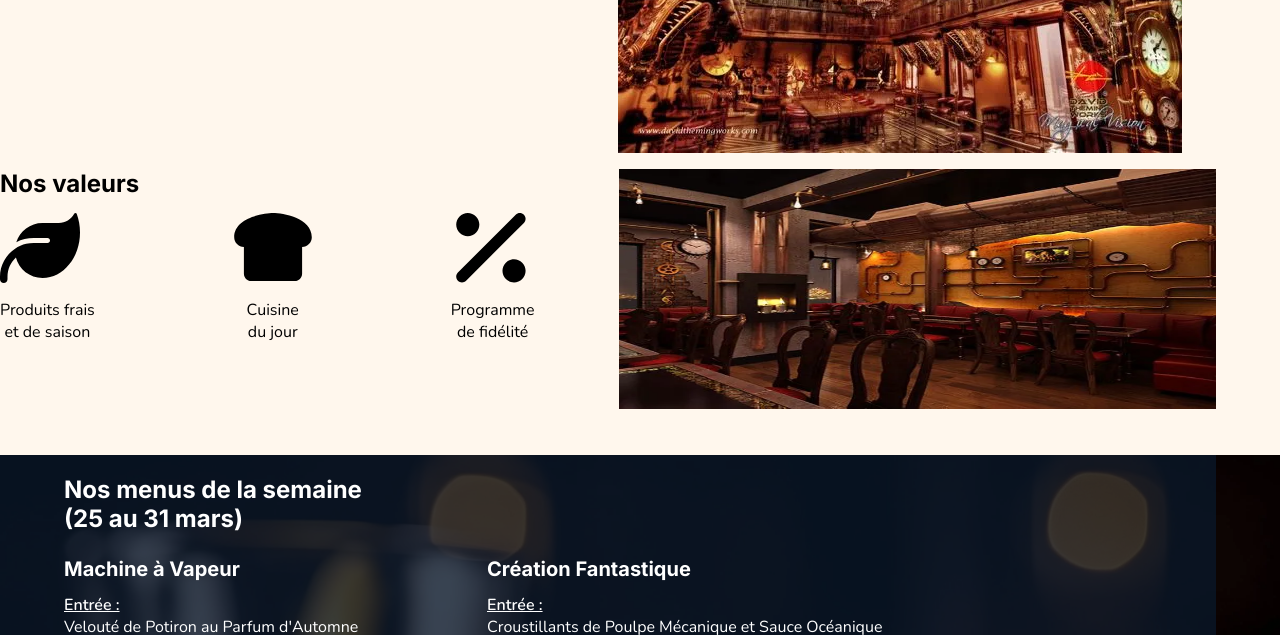
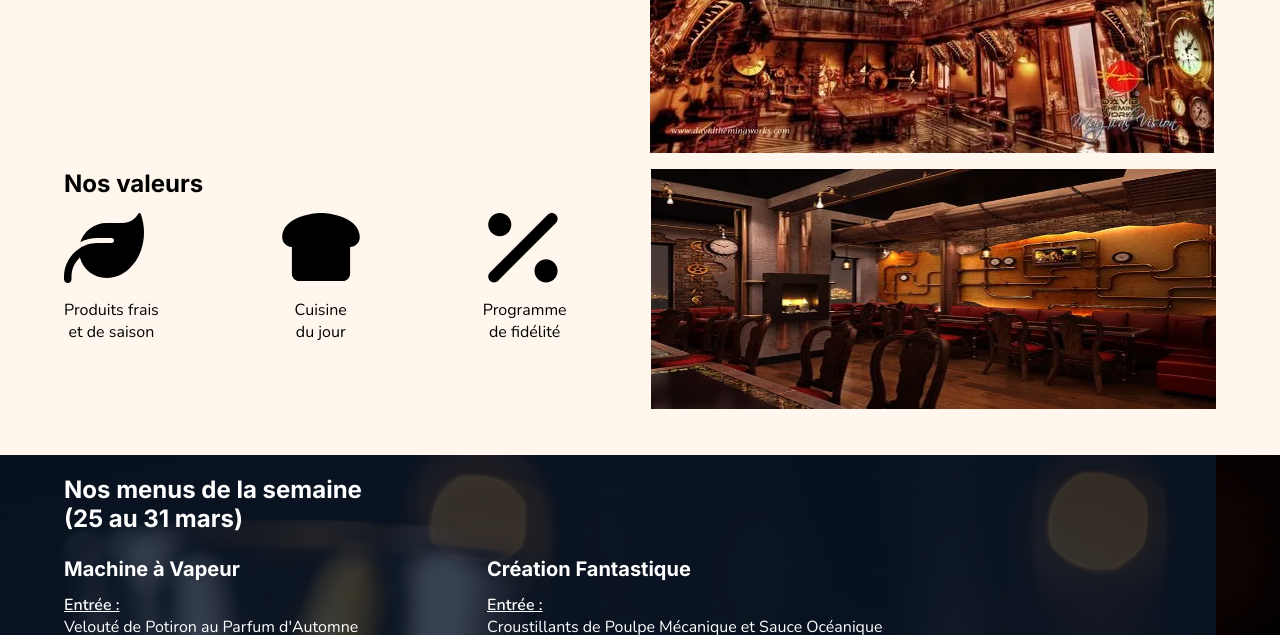
Before and after one commit to JessicaBibi/05_website_qdm, a plain HTML site: page index.html in a window 1280 px wide. Shown: the part 565-1200 px from the top of the page. Drawn offline with nearby package versions, Linux system fonts and the light colour scheme.

Commit message:
edit correction + problème de marge toujours présent

```diff
--- a/stylesheets/style.css
+++ b/stylesheets/style.css
@@ -295,8 +295,6 @@ h1{
     margin-right: var(--d-ml-r);
     margin-top: var(--d-mt-b);
     margin-bottom: var(--d-mt-b);
-    margin-left: 0;
-    margin-right: ;
     }
 /**** END GLOBAL SECTIONS DESKTOP ****/
     .story-container{
```
